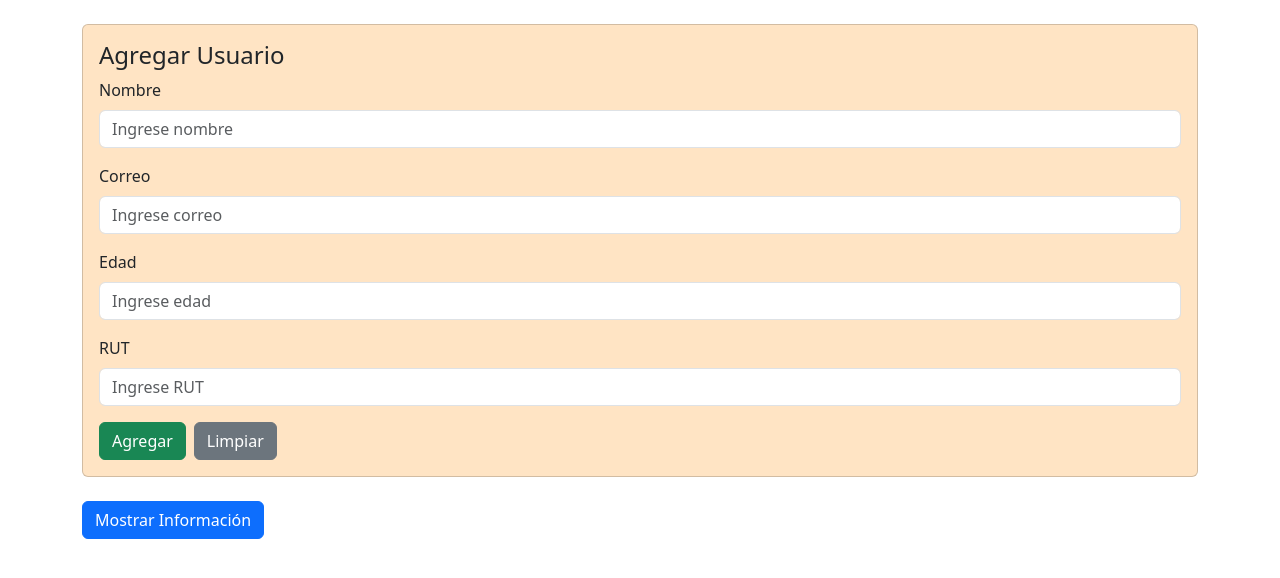
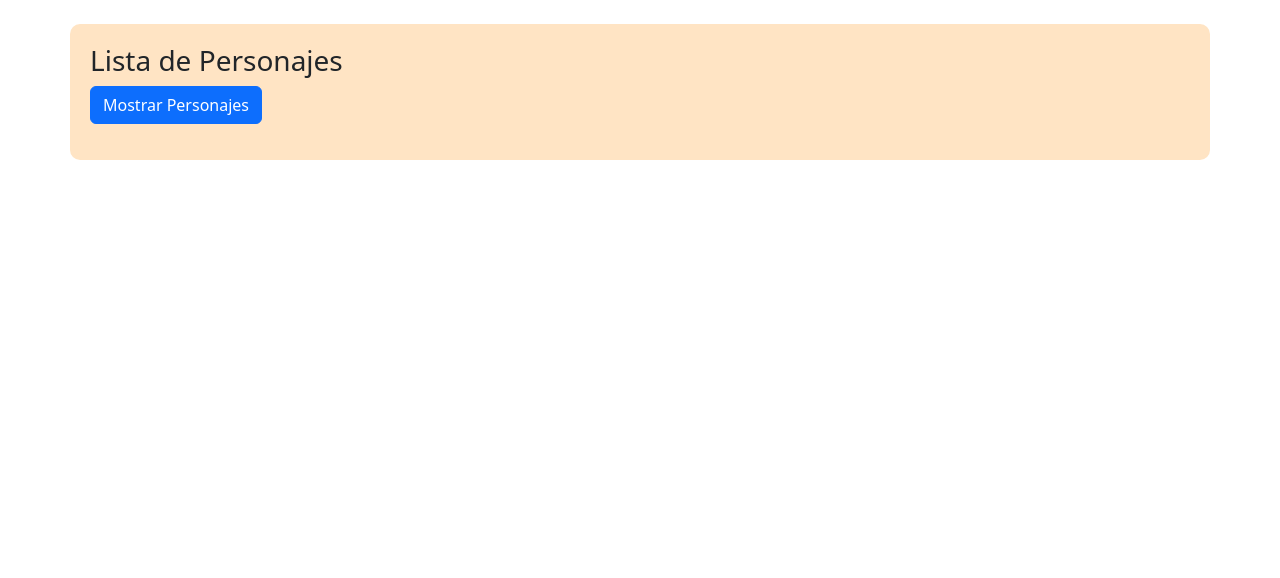
Before and after one commit to christopherguala/proyectosVue, a Vue app: page / in a window 1280 px wide. Shown: the top 578 px of the page. Built offline with nearby package versions, Linux system fonts and the light colour scheme.

Commit message:
se separa el codigo de ejemplo en pagina nueva, se crea la tarea numero 3 usando de base la 2, se hace un readme de instrucciones para la carpeta de trabajos

```diff
--- a/src/App.vue
+++ b/src/App.vue
@@ -1,52 +1,16 @@
 <script setup>
-// const saludo = 'hola mundo';
-// const styleColor = 'color: blue;';
-//arreglos
-// const arregloColor = ['red', 'green', 'blue'];
-// const activo = true;
-// const frutas = ['manzana', 'pera', 'sandia'];
-// const objetoFrutas = [
-//   {id: 1, nombre: 'manzana', color: 'red', precio: 10},
-//   {id: 2, nombre: 'pera', color: 'green', precio: 20},
-//   {id: 3, nombre: 'sandia', color: 'yellow', precio: 30},
-//   ]
+
+import Characters from './components/Characters.vue';
 import UserList from './components/UserList.vue'
 </script>
 
 
 
 <template>
-  <!-- <h1>{{ saludo }}</h1>
-  <h2 :style="styleColor"> estilo</h2>
-  <h2 :style="{ color: arregloColor[1]}">{{ arregloColor }}</h2>
-  <h2>{{ activo ? 'activo' : 'inactivo' }}</h2> -->
-  <!-- Directivas -->
-  <!-- v-if -->
-  <!-- <h2 v-if="activo">activo</h2>
-  <h2 v-else>inactivo</h2> -->
-  <!-- v-show -->
-  <!-- <h2 v-show="activo">activo</h2>
-  <h2 v-show="!activo">inactivo</h2> -->
-  <!-- v-for -->
-  <!-- <ul>
-    <li v-for="(fruta, index) in frutas" :key="index">
-      {{ index }} - {{ fruta }}
-    </li>
-  </ul> -->
-  <!-- v-for array objetos -->
-  <!-- <ul>
-    <li v-for="(fruta, index) in objetoFrutas" :key="index">
-      {{ fruta.id }} - {{ fruta.nombre }} - {{ fruta.color }} - {{ fruta.precio }}
-    </li>
-  </ul> -->
-
-  <UserList />
+  <Characters />
 </template>
 
 
 
 <style>
-/* h1 {
-  color: red;
-} */
 </style>
--- /dev/null
+++ b/src/components/Characters.vue
@@ -0,0 +1,48 @@
+<script setup>
+import { ref } from "vue";
+
+let personajes = ref([
+  { id: 1, nombre: "frodo", descripcion: "el prota debio ser sam :v" },
+  { id: 2, nombre: "fuke skywalker", descripcion: "su papa le debe pension" },
+  { id: 3, nombre: "iron Man", descripcion: "un cuate en un mecha" },
+  { id: 4, nombre: "naruto", descripcion: "yo antes era como tu " },
+  { id: 5, nombre: "motapod", descripcion: "motapod endurecete"} //solo algunos entenderan xd
+]);
+
+let mostrarTabla = ref(false);
+</script>
+
+<template>
+  <div class="container mt-4">
+    <h3>Lista de Personajes</h3>
+
+    <button class="btn btn-primary mb-3" @click="mostrarTabla = !mostrarTabla">
+      {{ mostrarTabla ? 'Ocultar Personajes' : 'Mostrar Personajes' }}
+    </button>
+
+    <table v-if="mostrarTabla" class="table table-dark table-striped table-bordered table-hover">
+      <thead>
+        <tr>
+          <th>ID</th>
+          <th>Nombre</th>
+          <th>Descripción</th>
+        </tr>
+      </thead>
+      <tbody>
+        <tr v-for="personaje in personajes" :key="personaje.id">
+          <td>{{ personaje.id }}</td>
+          <td>{{ personaje.nombre }}</td>
+          <td>{{ personaje.descripcion }}</td>
+        </tr>
+      </tbody>
+    </table>
+  </div>
+</template>
+
+<style>
+.container {
+  background-color: bisque;
+  padding: 20px;
+  border-radius: 10px;
+}
+</style>
```
Also changed, not shown: src/components/Ejemplos.vue (added, +53 -0 lines), 1 other file (tests, documents, lock files or other folders).
